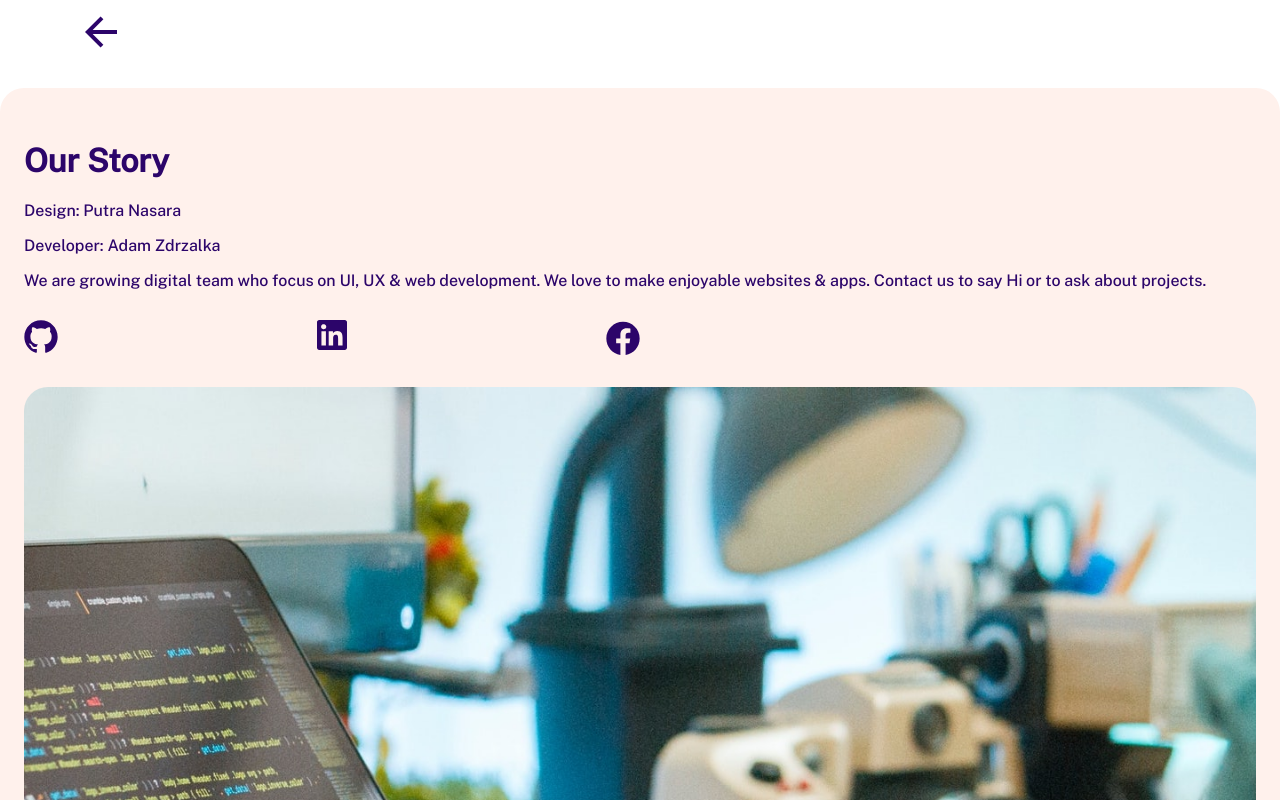
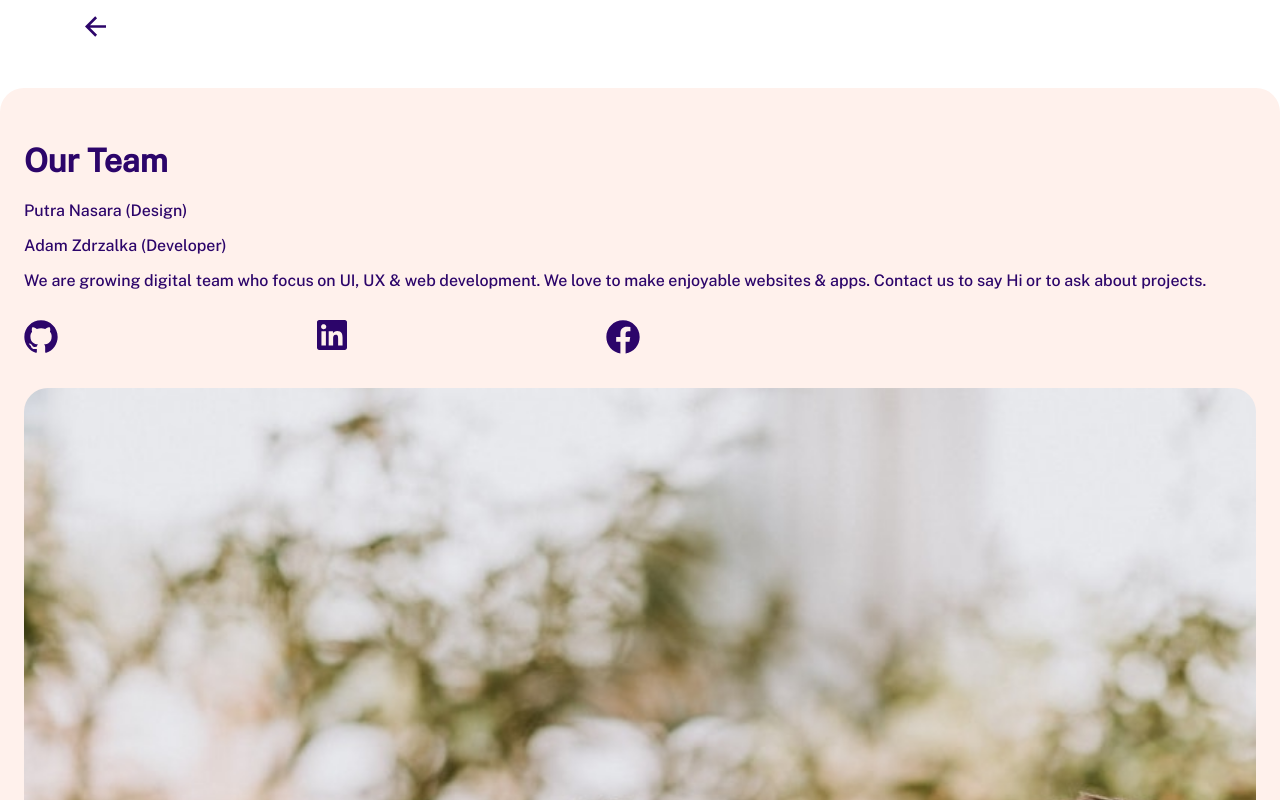
Before and after one commit to moderndayNeo/Meal-Matchmaker, a React (Create React App) app: page /contact in a window 1280 px wide. Shown: the top 800 px of the page. Built offline with nearby package versions, Linux system fonts and the light colour scheme.

Commit message:
feat: Create ContactLink component

```diff
--- /dev/null
+++ b/src/ContactPage/ContactLink/ContactLink.css
@@ -0,0 +1,3 @@
+.ContactLink {
+
+}
--- /dev/null
+++ b/src/ContactPage/ContactLink/ContactLink.tsx
@@ -0,0 +1,22 @@
+import React from 'react'
+import './ContactLink.css'
+
+interface ContactLinkProps {
+    href: string
+    src: string
+    alt: string
+    className: string
+}
+
+export default function ContactLink({
+    href,
+    src,
+    alt,
+    className,
+}: ContactLinkProps) {
+    return (
+        <a href={href} target="_blank" rel="noopener noreferrer">
+            <img src={src} alt={alt} className={className} />
+        </a>
+    )
+}
--- a/src/ContactPage/ContactPage.css
+++ b/src/ContactPage/ContactPage.css
@@ -1,5 +1,5 @@
 .ContactPage {
-    overflow: hidden;
+    /* overflow: hidden; */
 }
 
 .ContactPage .contact-nav {
@@ -16,8 +16,7 @@
     right: 84.44%;
     top: 25%;
     bottom: 25%;
-    height: 32px;
-    width: 32px;
+    height: 21px;
     z-index: 1;
 }
 
--- a/src/ContactPage/ContactPage.tsx
+++ b/src/ContactPage/ContactPage.tsx
@@ -5,7 +5,8 @@ import { useHistory } from 'react-router-dom'
 import GithubIcon from '../media/Icons_Github_dark.svg'
 import LinkedInIcon from '../media/Icons_Linkedin_dark.svg'
 import FacebookIcon from '../media/Icons_Facebook_dark.svg'
-import developmentImage from '../media/contact-page-developer.jpg'
+import developers from '../media/developers.jpeg'
+import ContactLink from './ContactLink/ContactLink'
 
 export default function ContactPage() {
     const history = useHistory()
@@ -27,10 +28,10 @@ export default function ContactPage() {
 
             <div className="main-wrapper">
                 <main>
-                    <h1>Our Story</h1>
+                    <h1>Our Team</h1>
                     <div className="summary">
-                        <p>Design: Putra Nasara</p>
-                        <p>Developer: Adam Zdrzalka</p>
+                        <p>Putra Nasara (Design)</p>
+                        <p>Adam Zdrzalka (Developer)</p>
                         <p>
                             We are growing digital team who focus on UI, UX &
                             web development. We love to make enjoyable websites
@@ -39,30 +40,20 @@ export default function ContactPage() {
                         </p>
                     </div>
                     <div className="links">
-                        <a
+                        <ContactLink
                             href="https://github.com/moderndayNeo?tab=repositories"
-                            target="_blank"
-                            rel="noopener noreferrer"
-                        >
-                            <img
                             src={GithubIcon}
                             alt="github icon"
                             className="github-icon"
                         />
-                        </a>
-
-                        <a
+                        <ContactLink
                             href="https://www.linkedin.com/in/adamzdrzalka/"
-                            target="_blank"
-                            rel="noopener noreferrer"
-                        >
-                            <img
                             src={LinkedInIcon}
                             alt="linkedin icon"
                             className="linkedin-icon"
                         />
-                        </a>
-                        <img
+                        <ContactLink
+                            href="https://www.facebook.com/putra.narassa"
                             src={FacebookIcon}
                             alt="facebook icon"
                             className="facebook-icon"
@@ -70,7 +61,7 @@ export default function ContactPage() {
                     </div>
 
                     <img
-                        src={developmentImage}
+                        src={developers}
                         alt="development team"
                         className="developer-image"
                     />
```
Also changed, not shown: src/media/contact-page-developer.jpg (deleted), src/media/developers.jpeg (added). Lines whose indentation alone changed are shown as unchanged.
